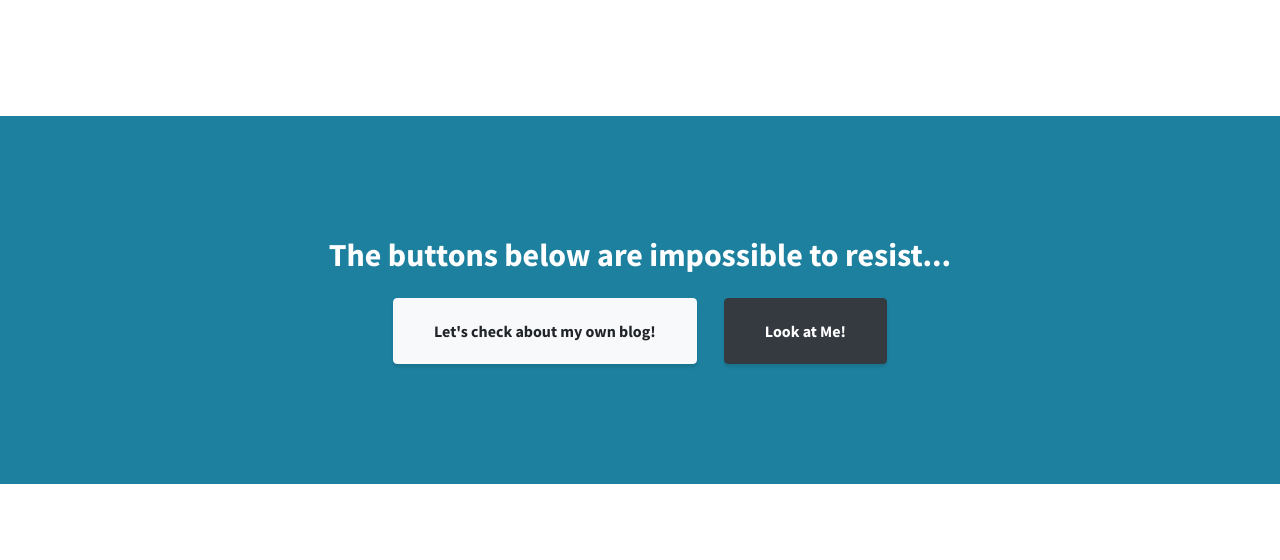
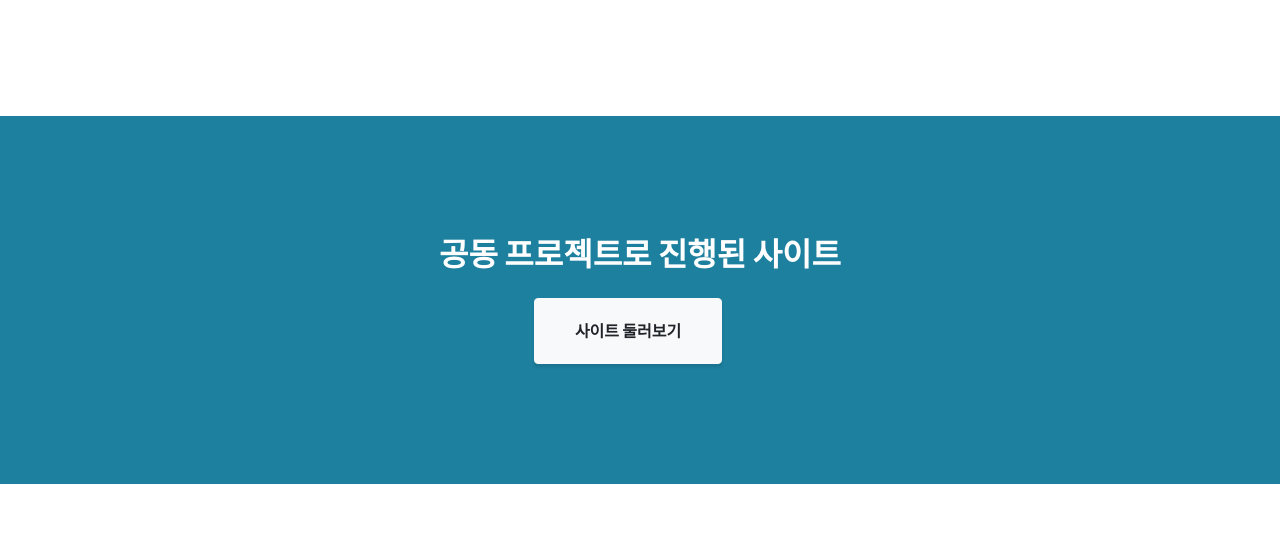
Before and after one commit to jacob9910/MyFirstBlog, a Django app: page /blog/ in a window 1280 px wide. Shown: the part 3886-4446 px from the top of the page. Run offline with Django 3.2, Linux system fonts and the light colour scheme; some libraries are stand-ins or nearby versions.

Commit message:
link update

```diff
--- a/blog/templates/index.html
+++ b/blog/templates/index.html
@@ -201,9 +201,9 @@
   <!-- Call to Action-->
   <section class="content-section bg-primary text-white">
     <div class="container text-center">
-      <h2 class="mb-4">The buttons below are impossible to resist...</h2>
-      <a href="{% url 'New' %}" class="btn btn-xl btn-light mr-4">Let's check about my own blog!</a>
-      <a href="#!" class="btn btn-xl btn-dark">Look at Me!</a>
+      <h2 class="mb-4">공동 프로젝트로 진행된 사이트</h2>
+      <a href="http://cubelink.ga/" class="btn btn-xl btn-light mr-4">사이트 둘러보기</a>
+      <!--<a href="#!" class="btn btn-xl btn-dark">Look at Me!</a>-->
     </div>
   </section>
 
```
Also changed, not shown: static/img/cube.jpg (added).
